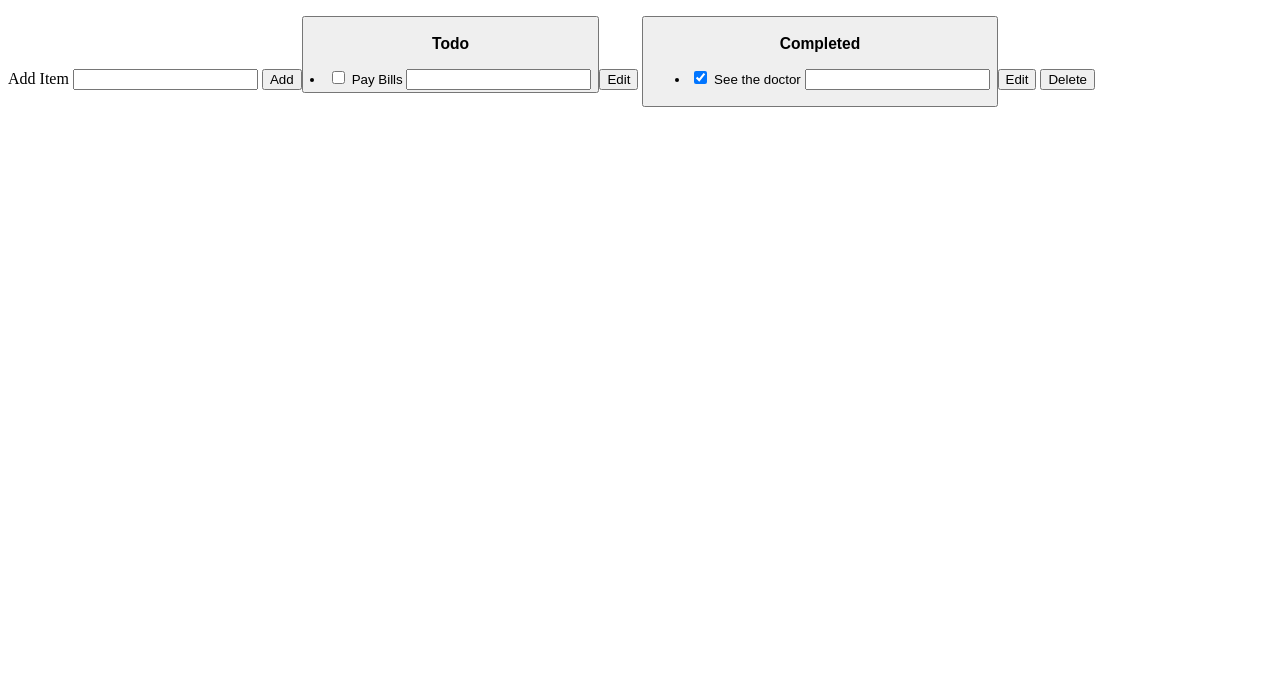
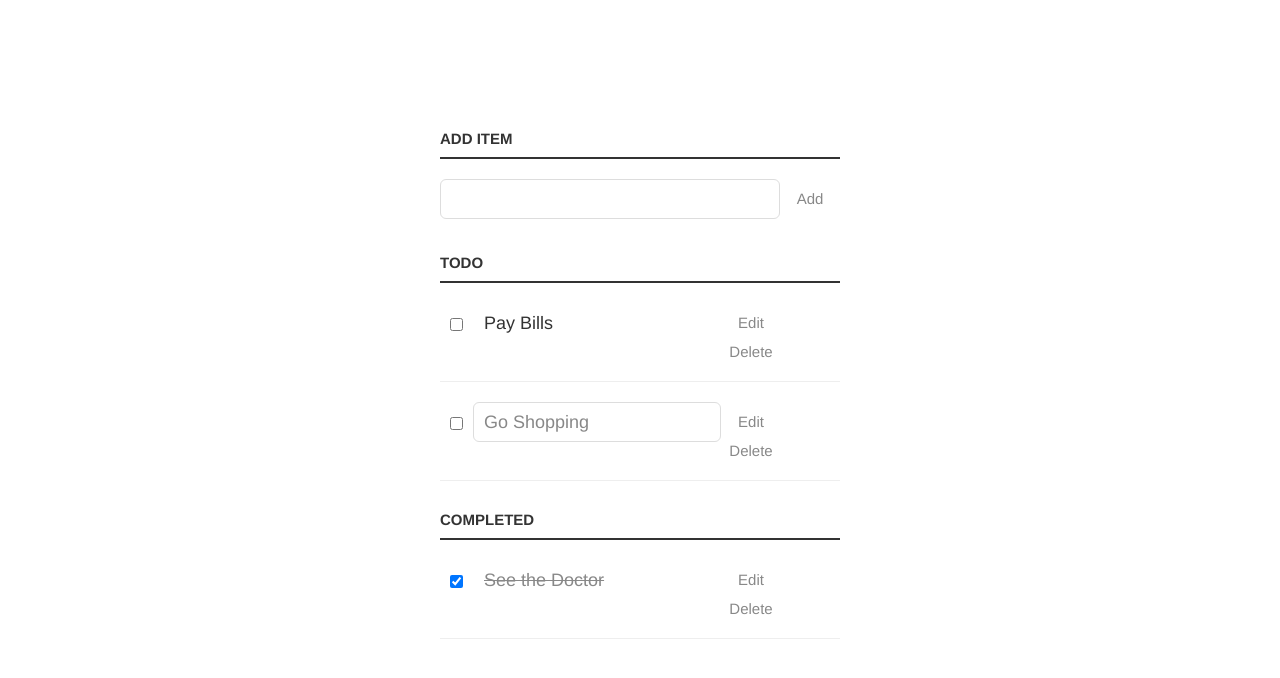
Before and after one commit to mala23/to-do-js, a plain HTML site: page index.html in a window 1280 px wide. Drawn offline with Linux system fonts and the light colour scheme.

Commit message:
fix things, silly

```diff
--- a/index.html
+++ b/index.html
@@ -2,37 +2,28 @@
 <html>
   <head>
     <title>To Do JS</title>
-    <link rel='stylesheet' href='public/style/css/main.css' type='text/css' media='screen' charset='utf-8'>
+    <link rel="stylesheet" href="public/style/css/main.css" type="text/css" media="screen" charset="utf-8">
   </head>
   <body>
-    <section class='create-task'>
+    <div class="container">
       <p>
-      <label for='new-task'>Add Item</label>
-      <input id='new-task' type='text'>
-      <button>Add<button>
+        <label for="new-task">Add Item</label><input id="new-task" type="text"><button>Add</button>
       </p>
-    <section class='tasks'>
-      <h3>Todo</h3
-      <ul id='incomplete-tasks'>
-        <li>
-          <input type='checkbox'>
-          <label>Pay Bills</label>
-          <input type='text'>
-          <button class='edit'>Edit</button>
-          <button class'delete'</button>
-        </li>
+
+      <h3>Todo</h3>
+      <ul id="incomplete-tasks">
+        <li><input type="checkbox"><label>Pay Bills</label><input type="text"><button class="edit">Edit</button><button class="delete">Delete</button></li>
+        <li class="editMode"><input type="checkbox"><label>Go Shopping</label><input type="text" value="Go Shopping"><button class="edit">Edit</button><button class="delete">Delete</button></li>
+
       </ul>
+
       <h3>Completed</h3>
-      <ul id='completed-tasks'>
-        <li>
-          <input type='checkbox' checked>
-          <label>See the doctor</label>
-          <input type='text'>
-          <button class='edit'>Edit</button>
-          <button class='delete'>Delete</button>
-        </li>
+      <ul id="completed-tasks">
+        <li><input type="checkbox" checked><label>See the Doctor</label><input type="text"><button class="edit">Edit</button><button class="delete">Delete</button></li>
       </ul>
-    </section>
-    </section>
+    </div>
+
+    <script type="text/javascript" src="public/js/interface.js"></script>
+
   </body>
 </html>
--- a/public/js/interface.js
+++ b/public/js/interface.js
@@ -1,5 +1,10 @@
 //Problem: User interaction doesn't provide desired results.
 //Solution: Add behaviour so the user can manage daily task.
+
+var taskInput = document.getElementByID('new-task'); // new-task
+var addButton; // first button
+var incompleteTasksHolder = document.getElementByID('incomplete-tasks'); // incomplete-tasks
+var completedTasksHolder = document.getElementByID('completed-tasks'); // completed-tasks
 
 //Add a new task
 var addTask = function() {
--- /dev/null
+++ b/public/style/css/main.css
@@ -0,0 +1,120 @@
+/* Basic Style */
+body {
+  background: #fff;
+  color: #333;
+  font-family: Helvetica, sans-serif;
+}
+.container {
+  display: block;
+  width: 400px;
+  margin: 100px auto 0;
+}
+ul {
+  margin: 0;
+  padding: 0;
+}
+li * {
+  float: left;
+}
+li, h3 {
+  clear:both;
+  list-style:none;
+}
+input, button {
+  outline: none;
+}
+button {
+  background: none;
+  border: 0px;
+  color: #888;
+  font-size: 15px;
+  width: 60px;
+  margin: 10px 0 0;
+  font-family: Helvetica, sans-serif;
+  cursor: pointer;
+}
+button:hover {
+  color: #333;
+}
+/* Heading */
+h3,
+label[for='new-task'] {
+  color: #333;
+  font-weight: 700;
+  font-size: 15px;
+  border-bottom: 2px solid #333;
+  padding: 30px 0 10px;
+  margin: 0;
+  text-transform: uppercase;
+}
+input[type="text"] {
+  margin: 0;
+  font-size: 18px;
+  line-height: 18px;
+  height: 18px;
+  padding: 10px;
+  border: 1px solid #ddd;
+  background: #fff;
+  border-radius: 6px;
+  font-family: Helvetica, sans-serif;
+  color: #888;
+}
+input[type="text"]:focus {
+  color: #333;
+}
+
+/* New Task */
+label[for='new-task'] {
+  display: block;
+  margin: 0 0 20px;
+}
+input#new-task {
+  float: left;
+  width: 318px;
+}
+p > button:hover {
+  color: #0FC57C;
+}
+
+/* Task list */
+li {
+  overflow: hidden;
+  padding: 20px 0;
+  border-bottom: 1px solid #eee;
+}
+li > input[type="checkbox"] {
+  margin: 0 10px;
+  position: relative;
+  top: 15px;
+}
+li > label {
+  font-size: 18px;
+  line-height: 40px;
+  width: 237px;
+  padding: 0 0 0 11px;
+}
+li >  input[type="text"] {
+  width: 226px;
+}
+li > .delete:hover {
+  color: #CF2323;
+}
+
+/* Completed */
+#completed-tasks label {
+  text-decoration: line-through;
+  color: #888;
+}
+
+/* Edit Task */
+ul li input[type=text] {
+  display:none;
+}
+
+ul li.editMode input[type=text] {
+  display:block;
+}
+
+ul li.editMode label {
+  display:none;
+}
```
